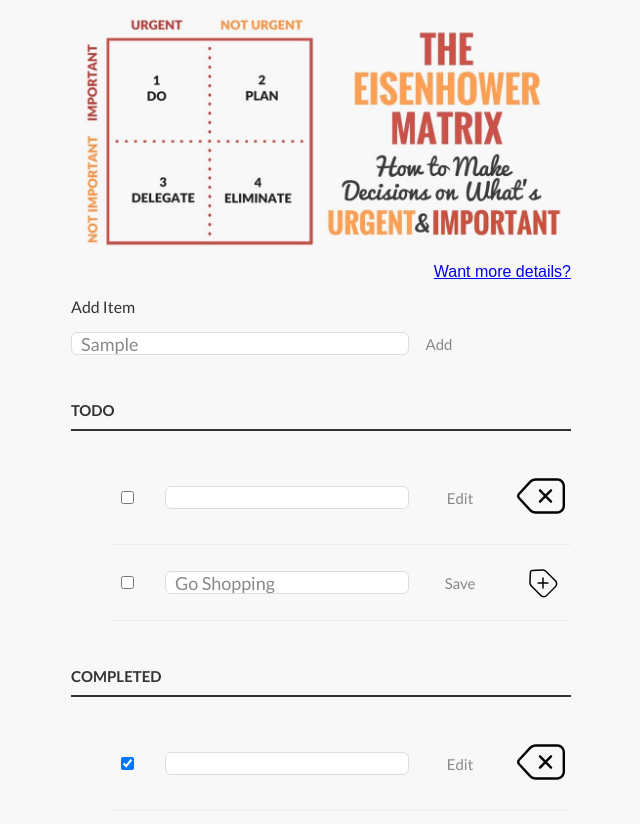
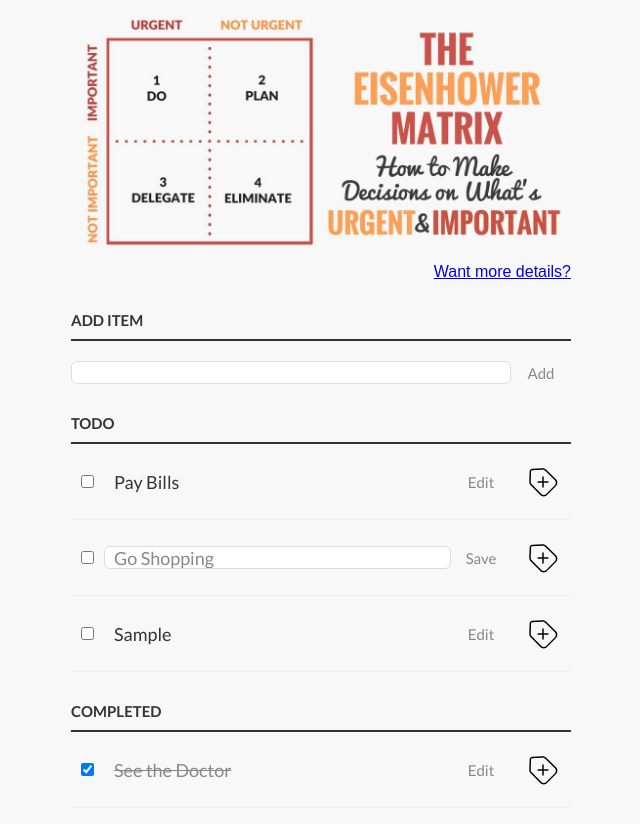
Before and after one commit to ViachaslauBY/clean-code-s1e1, a plain HTML site: page index.html in a window 1280 px wide. Both pictures are taken after typing "Sample" into the empty fields and a click on the button "Add". Shown: the whole page, without its empty margins (319-959 px from the left). Drawn offline with Linux system fonts and the light colour scheme.

Commit message:
refactor(extended-1.1): add simantic tags, fix app.js

```diff
--- a/app.js
+++ b/app.js
@@ -1,191 +1,91 @@
-//Document is the DOM can be accessed in the console with document.window.
-// Tree is from the top, html, body, p etc.
+const taskInput = document.querySelector('.input__add');
+const buttonAdd = document.querySelector('.button__add');
+const buttonDelete = document.querySelectorAll('.button__delete');
+const taskListCompleted = document.querySelector('.list__completed');
+const taskListCurrent = document.querySelector('.list__current');
 
-//Problem: User interaction does not provide the correct results.
-//Solution: Add interactivity so the user can manage daily tasks.
-//Break things down into smaller steps and take each step at a time.
-
-
-// Event handling, user interaction is what starts the code execution.
-
-var taskInput = document.getElementById('add');//Add a new task.
-var addButton = document.getElementsByTagName('button')[0];//first button
-var incompleteTaskHolder = document.getElementById('in-complete-tasks');//ul of #incompleteTasks
-var completedTasksHolder = document.getElementById('completed-tasks');//completed-tasks
-
-
-//New task list item
-var createNewTaskElement = function(taskString){
-
-  var listItem = document.createElement('li');
-
-  //input (checkbox)
-  var checkBox = document.createElement('input');//checkbx
-  //label
-  var label = document.createElement('label');//label
-  //input (text)
-  var editInput = document.createElement('input');//text
-  //button.edit
-  var editButton = document.createElement('button');//edit button
-
-  //button.delete
-  var deleteButton = document.createElement('button');//delete button
-  var deleteButtonImg = document.createElement('img');//delete button image
-
-  label.innerText = taskString;
-  label.className = 'task';
-
-  //Each elements, needs appending
-  checkBox.type = 'checkbox';
-  editInput.type = 'text';
-  editInput.className = 'task';
-
-  editButton.innerText = 'Edit'; //innerText encodes special characters, HTML does not.
-  editButton.className = 'edit';
-
-  deleteButton.className = 'delete';
-  deleteButtonImg.src = 'remove.svg';
-  deleteButton.appendChild(deleteButtonImg);
-
-
-  //and appending.
-  listItem.appendChild(checkBox);
-  listItem.appendChild(label);
-  listItem.appendChild(editInput);
-  listItem.appendChild(editButton);
-  listItem.appendChild(deleteButton);
+const createNewTaskElement = taskString =>  {
+  const listItem = document.createElement('li');
+  listItem.className = 'task__item';
+  listItem.innerHTML = `
+    <input class="task__checkbox" type="checkbox">
+    <label class="task__label">${taskString}</label>
+    <input class="task__input input__edit" type="text">
+    <button class="task__button button__edit">Edit</button>
+    <button class="task__button button__delete"><img class="delete__img" src="remove.svg"></button>
+  `
   return listItem;
 }
 
 
+const addTask = () => {
+  if (!taskInput.value) return;
 
-var addTask = function() {
-  console.log('Add Task...');
-  //Create a new list item with the text from the #new-task:
-  if (!taskInput.value) return;
-  var listItem = createNewTaskElement(taskInput.value);
+  const listItem = createNewTaskElement(taskInput.value);
+  taskListCurrent.appendChild(listItem);
 
-  //Append listItem to incompleteTaskHolder
-  incompleteTaskHolder.appendChild(listItem);
   bindTaskEvents(listItem, taskCompleted);
 
   taskInput.value = '';
 }
 
-//Edit an existing task.
 
-var editTask = function() {
-  console.log('Edit Task...');
-  console.log(`Change 'edit' to 'save'`);
+const editTask = function() {
+  const item = this.parentNode;
+  const input = item.querySelector('.task__input');
+  const label = item.querySelector('.task__label');
+  const button = item.querySelector('.button__edit');
 
-  var listItem = this.parentNode;
-
-  var editInput = listItem.querySelector('input[type=text]');
-  var label = listItem.querySelector('label');
-  var editBtn = listItem.querySelector('.edit');
-  var containsClass = listItem.classList.contains('edit-mode');
-  //If class of the parent is .editmode
-  if(containsClass){
-
-      //switch to .editmode
-      //label becomes the inputs value.
-      label.innerText = editInput.value;
-      editBtn.innerText = 'Edit';
+  if(item.classList.contains('edit-mode')){
+      label.innerText = input.value;
+      button.innerText = 'Edit';
   } else {
-      editInput.value = label.innerText;
-      editBtn.innerText = 'Save';
+      input.value = label.innerText;
+      button.innerText = 'Save';
   }
 
-  //toggle .editmode on the parent.
-  listItem.classList.toggle('edit-mode');
+  item.classList.toggle('edit-mode');
 };
 
 
-//Delete task.
-var deleteTask = function() {
-  console.log('Delete Task...');
-
-  var listItem = this.parentNode;
-  var ul = listItem.parentNode;
-  //Remove the parent list item from the ul.
+const deleteTask = function() {
+  const listItem = this.parentNode;
+  const ul = listItem.parentNode;
   ul.removeChild(listItem);
-
 }
 
 
-//Mark task completed
-var taskCompleted = function() {
-  console.log('Complete Task...');
-
-  //Append the task list item to the #completed-tasks
-  var listItem = this.parentNode;
-  completedTasksHolder.appendChild(listItem);
+const taskCompleted = function() {
+  const listItem = this.parentNode;
+  taskListCompleted.appendChild(listItem);
   bindTaskEvents(listItem, taskIncomplete);
 }
 
 
-var taskIncomplete = function() {
-  console.log('Incomplete Task...');
-  //Mark task as incomplete.
-  //When the checkbox is unchecked
-  //Append the task list item to the #incompleteTasks.
-  var listItem = this.parentNode;
-  incompleteTaskHolder.appendChild(listItem);
-  bindTaskEvents(listItem,taskCompleted);
+const taskIncomplete = function() {
+  const listItem = this.parentNode;
+  taskListCurrent.appendChild(listItem);
+  bindTaskEvents(listItem, taskCompleted);
 }
 
-
-var ajaxRequest = function() {
-  console.log('AJAX Request');
-}
-
-//The glue to hold it all together.
+buttonAdd.onclick = addTask;
+buttonAdd.addEventListener('click', addTask);
 
 
-//Set the click handler to the addTask function.
-addButton.onclick = addTask;
-addButton.addEventListener('click', addTask);
-addButton.addEventListener('click', ajaxRequest);
+const bindTaskEvents = function(taskListItem, checkBoxEventHandler) {
+  const checkBox = taskListItem.querySelector('.task__checkbox');
+  const editButton = taskListItem.querySelector('.button__edit');
+  const deleteButton = taskListItem.querySelector('.button__delete');
 
-
-var bindTaskEvents = function(taskListItem, checkBoxEventHandler) {
-  console.log('bind list item events');
-  //select ListItems children
-  var checkBox = taskListItem.querySelector('input[type=checkbox]');
-  var editButton = taskListItem.querySelector('button.edit');
-  var deleteButton = taskListItem.querySelector('button.delete');
-
-
-  //Bind editTask to edit button.
   editButton.onclick = editTask;
-  //Bind deleteTask to delete button.
   deleteButton.onclick = deleteTask;
-  //Bind taskCompleted to checkBoxEventHandler.
   checkBox.onchange = checkBoxEventHandler;
 }
 
-//cycle over incompleteTaskHolder ul list items
-//for each list item
-for (var i = 0; i < incompleteTaskHolder.children.length; i++){
-
-  //bind events to list items chldren(tasksCompleted)
-  bindTaskEvents(incompleteTaskHolder.children[i], taskCompleted);
+for (let i = 0; i < taskListCurrent.children.length; i++){
+  bindTaskEvents(taskListCurrent.children[i], taskCompleted);
 }
 
-
-
-
-//cycle over completedTasksHolder ul list items
-for (var i = 0; i < completedTasksHolder.children.length; i++){
-  //bind events to list items chldren(tasksIncompleted)
-  bindTaskEvents(completedTasksHolder.children[i], taskIncomplete);
+for (let i = 0; i < taskListCompleted.children.length; i++){
+  bindTaskEvents(taskListCompleted.children[i], taskIncomplete);
 }
-
-
-
-
-// Issues with usability don't get seen until they are in front of a human tester.
-
-//prevent creation of empty tasks.
-
-//Change edit to save when you are in edit mode.
--- a/index.html
+++ b/index.html
@@ -9,46 +9,50 @@
     <title>Todo App</title>
   </head>
   <body>
-    <div class="header">
+    <header class="header">
       <img class="header__img" src="matrix.jpg">
       <a class="header__link" href="https://goal-life.com/page/method/matrix-eisenhower">Want more details?</a>
+    </header>
+    <main class="main">
+      <section class="task">
+        <h3 class="task__title">Add Item</h3>
+        <div class="task__wrapper">
+          <input class="task__input input__add" type="text">
+          <button class="task__button button__add">Add</button>
         </div>
-    <div class="main">
-      <p id="task">
-        <label for="task__title">Add Item</label>
-        <div class="task__wrapper">
-          <input class="task__input" id="add" type="text">
-          <button class="task__button">Add</button>
-        </div>
-      </p>
+      </section>
+      <section class="task">
         <h3 class="task__title">Todo</h3>
-      <ul id="task__list">
+        <ul class="task__list list__current">
           <li class="task__item">
-          <input class="task__input" type="checkbox">
+            <input class="task__checkbox" type="checkbox">
             <label class="task__label">Pay Bills</label>
-          <input class="task__input" type="text">
-          <button class="task__button edit">Edit</button>
-          <button class="task__button delete"><img src="remove.svg"></button>
+            <input class="task__input input__edit" type="text">
+            <button class="task__button button__edit">Edit</button>
+            <button class="task__button button__delete"><img class="delete__img" src="remove.svg"></button>
           </li>
-        <li class="task__item">
-          <input class="task__input" type="checkbox">
-          <label class="task__label">Go Shopping</label>
-          <input class="task__input"  type="text" value="Go Shopping">
-          <button class="task__button edit">Save</button>
-          <button class="task__button delete"><img class="delete__img" src="remove.svg"></button>
+          <li class="task__item edit-mode">
+            <input class="task__checkbox" type="checkbox">
+            <label class="task__label label__edit">Go Shopping</label>
+            <input class="task__input input__edit" type="text" value="Go Shopping">
+            <button class="task__button button__edit">Save</button>
+            <button class="task__button button__delete"><img class="delete__img" src="remove.svg"></button>
           </li>
         </ul>
+      </section>
+      <section class="task">
         <h3 class="task__title">Completed</h3>
-      <ul id="task__list2">
+        <ul class="task__list list__completed">
           <li class="task__item">
-          <input class="task__input" type="checkbox" checked>
-          <label class="task__label">See the Doctor</label>
-          <input class="task__input" type="text">
-          <button class="task__button edit">Edit</button>
-          <button class="task__button delete"><img src="remove.svg"></button>
+            <input class="task__checkbox" type="checkbox" checked>
+            <label class="task__label label__completed">See the Doctor</label>
+            <input class="task__input input__completed" type="text">
+            <button class="task__button button__edit">Edit</button>
+            <button class="task__button button__delete"><img class="delete__img" src="remove.svg"></button>
           </li>
         </ul>
-    </div>
+      </section>
+    </main>
     <script src="app.js"></script>
   </body>
 </html>
--- a/style.css
+++ b/style.css
@@ -1,14 +1,14 @@
 /* Basic Style */
 body {
+  font-family: Lato, sans-serif;
+  color: #333;
   background-color: #f8f8f8;
-  color: #333;
-  font-family: Lato, sans-serif;
 }
 
 .header {
-  width: 500px;
   margin: 0 auto;
   display: block;
+  width: 500px;
   text-align: right;
 }
 
@@ -21,42 +21,68 @@ body {
 }
 
 .main {
+  margin: 0 auto 0;
   display: block;
   width: 500px;
-  margin: 0 auto 0;
 }
 
 .task {
-  width: 56%;
-  display: inline-block;
-  flex-grow: 1;
+  display: block;
+}
+
+.task__title {
+  margin: 0;
+  padding: 30px 0 10px;
+  border-bottom: 2px solid #333;
+  font-size: 15px;
+  font-weight: 700;
+  color: #333;
+  text-transform: uppercase;
 }
 
 .task__wrapper {
+  margin-top: 20px;
   display: flex;
 }
 
-.task__list {
+.task__input {
+  flex-grow: 1;
   margin: 0;
-  padding: 0px;
-}
-
-.task__item {
-  list-style: none;
-}
-
-.task__input,
-.task__button{
+  padding: 0 9px;
+  width: 226px;
+  height: 21px;
+  border: 1px solid #ddd;
+  border-radius: 6px;
+  font-family: Lato, sans-serif;
+  font-size: 18px;
+  line-height: 18px;
+  color: #888;
+  background: #fff;
   outline: none;
 }
 
+.task__input:focus {
+  color: #333;
+}
+
+.input__edit,
+.input__completed {
+  display: none;
+}
+
+.task__checkbox {
+  margin: 0 10px;
+  cursor: pointer;
+}
+
 .task__button {
+  width: 60px;
+  border: 0px;
+  font-family: Lato, sans-serif;
+  font-size: 15px;
+  color: #888;
   background: none;
-  border: 0px;
-  color: #888;
-  font-size: 15px;
-  width: 60px;
-  font-family: Lato, sans-serif;
+  outline: none;
   cursor: pointer;
 }
 
@@ -64,72 +90,39 @@ body {
   color: #3a3a3a;
 }
 
-/* Heading */
-.task__title,
 .task__label {
-  color: #333;
-  font-weight: 700;
-  font-size: 15px;
-  border-bottom: 2px solid #333;
-  padding: 30px 0 10px;
-  margin: 0;
-  text-transform: uppercase;
+  flex-grow: 1;
+  padding-left: 10px;
+  width: 226px;
+  font-size: 18px;
 }
 
-.task__input {
-  margin: 0;
-  font-size: 18px;
-  line-height: 18px;
-  height: 21px;
-  padding: 0 9px;
-  border: 1px solid #ddd;
-  background: #fff;
-  border-radius: 6px;
-  font-family: Lato, sans-serif;
+.list__completed .task__label {
+  text-decoration: line-through;
   color: #888;
 }
 
-.task__input:focus {
-  color: #333;
+.task__list {
+  margin: 0;
+  padding: 0;
+  list-style: none;
 }
 
-/* New Task */
-.task__title {
-  display: block;
-  margin: 0 0 20px;
-}
-
-.task__input#add {
-  width: 318px;
-}
-
-/* Task list */
 .task__item {
-  overflow: hidden;
-  padding: 20px 0;
-  border-bottom: 1px solid #eee;
   display: flex;
   justify-content: space-between;
   align-items: center;
+  padding: 20px 0;
+  border-bottom: 1px solid #eee;
+  overflow: hidden;
 }
 
-.task__item > * {
-  vertical-align: middle;
+.task__item.edit-mode .input__edit {
+  display: inline-block;
 }
 
-.task__input[type="checkbox"] {
-  margin: 0 10px;
-}
-
-.task__label {
-  padding-left: 10px;
-  box-sizing: border-box;
-  font-size: 18px;
-  width: 226px;
-}
-
-.task__input[type="text"] {
-  width: 226px;
+.task__item.edit-mode .task__label {
+  display: none;
 }
 
 .delete__img {
@@ -142,26 +135,6 @@ body {
   transform: rotateZ(0);
 }
 
-/* Completed */
-.task__list2 .task__label {
-  text-decoration: line-through;
-  color: #888;
-}
-
-/* Edit Task */
-.task__input[type="text"] {
-  display: none;
-}
-
-.task__input[type="text"] {
-  display: inline-block;
-  width: 224px;
-}
-
-.task__label {
-  display: none;
-}
-
 @media (max-width: 768px) {
 
   .header {
```
Lines whose indentation alone changed are shown as unchanged.
